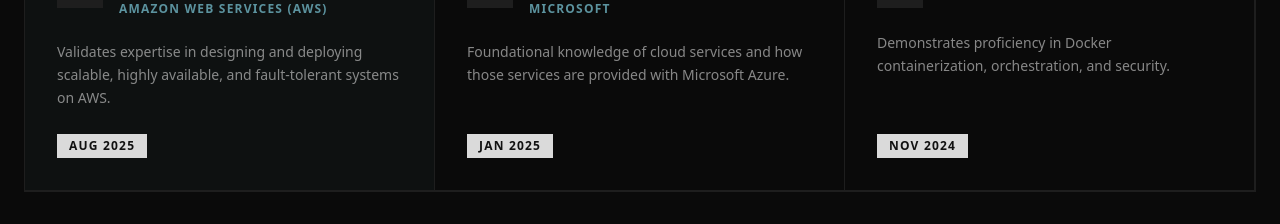
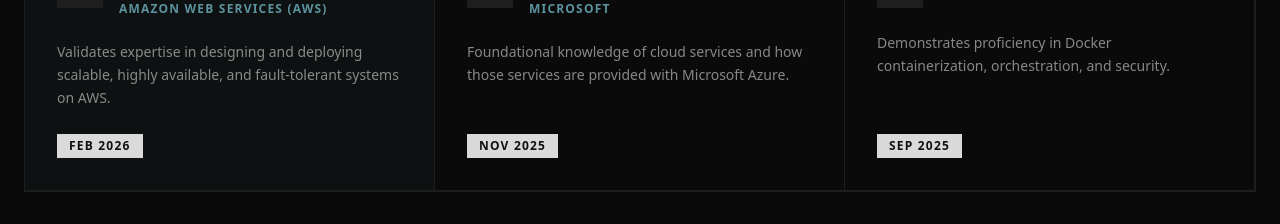
Before and after one commit to Aadi1903/Portfolio, a React (Vite) app in the folder vite-project/: page / in a window 1280 px wide. Shown: the part 4000-4224 px from the top of the page. Built offline with nearby package versions, Linux system fonts and the light colour scheme.

Commit message:
change certi date

```diff
--- a/vite-project/src/data/portfolioData.js
+++ b/vite-project/src/data/portfolioData.js
@@ -113,7 +113,7 @@
   {
     title: "AWS Certified Solutions Architect – Associate",
     organization: "Amazon Web Services (AWS)",
-    issueDate: "Aug 2025",
+    issueDate: "Feb 2026",
     description: "Validates expertise in designing and deploying scalable, highly available, and fault-tolerant systems on AWS.",
     credentialUrl: "#",
     icon: Cloud,
@@ -122,7 +122,7 @@
   {
     title: "Microsoft Certified: Azure Fundamentals",
     organization: "Microsoft",
-    issueDate: "Jan 2025",
+    issueDate: "Nov 2025",
     description: "Foundational knowledge of cloud services and how those services are provided with Microsoft Azure.",
     credentialUrl: "#",
     icon: Zap,
@@ -131,7 +131,7 @@
   {
     title: "Docker Certified Associate (DCA)",
     organization: "Docker",
-    issueDate: "Nov 2024",
+    issueDate: "Sep 2025",
     description: "Demonstrates proficiency in Docker containerization, orchestration, and security.",
     credentialUrl: "#",
     icon: Boxes,
```
